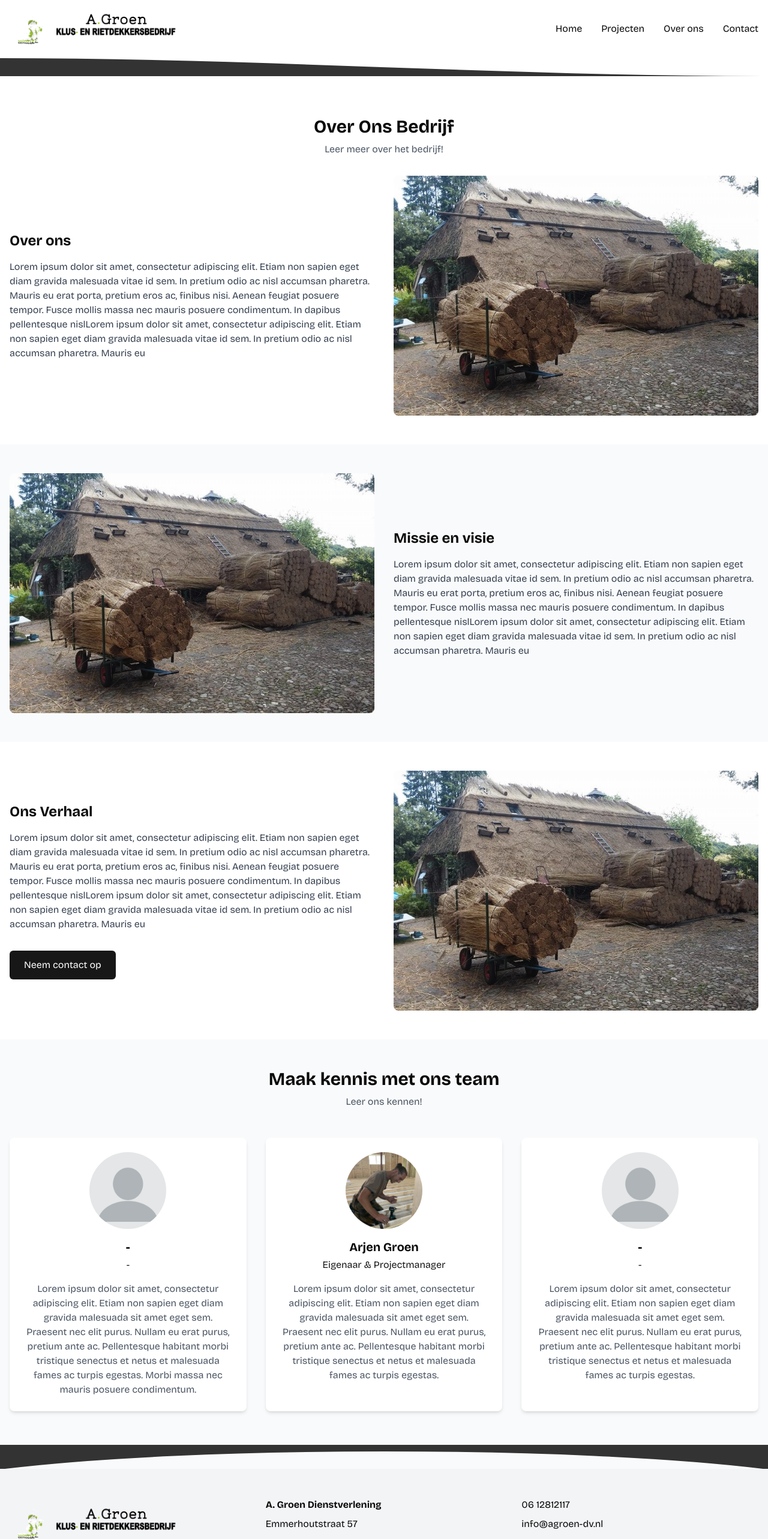
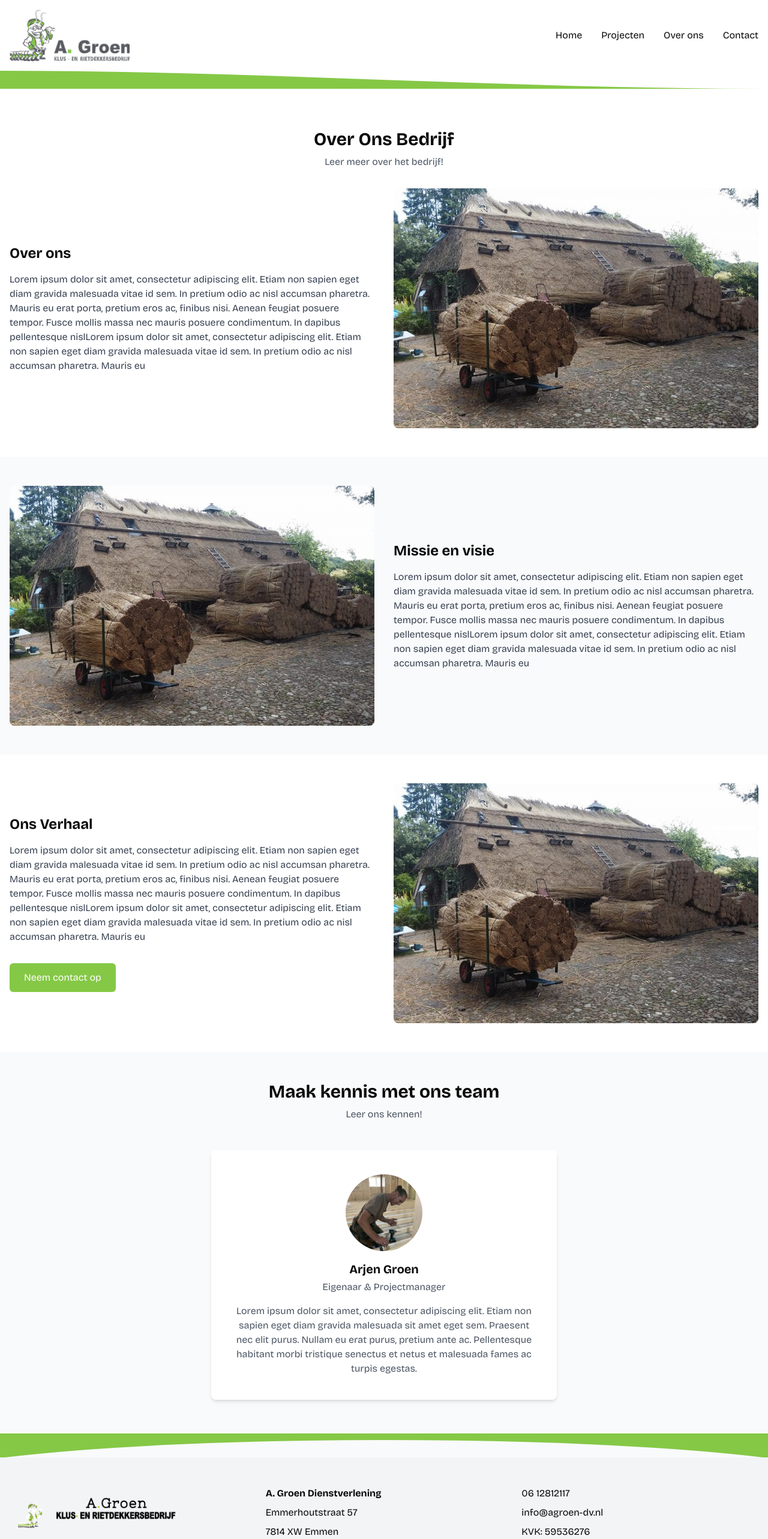
Before and after one commit to milansk05/A.-Groen-Klus-en-rietdekkersbedrijf, a Next.js app in the folder webapp/: page /over-ons in a window 1280 px wide. Shown: the top 2566 px of the page at 60% size. Built offline with nearby package versions, Linux system fonts and the light colour scheme; no server answers; the database is empty.

Commit message:
Tailwind Config aangepast, Nieuw logo toevoegd aan de navbar en Team sectie bijgewerkt

```diff
--- a/webapp/src/app/components/about/TeamSection.tsx
+++ b/webapp/src/app/components/about/TeamSection.tsx
@@ -1,4 +1,4 @@
-import Image from 'next/image'
+import Image from "next/image"
 
 interface TeamMember {
     name: string
@@ -9,23 +9,12 @@ interface TeamMember {
 
 const teamMembers: TeamMember[] = [
     {
-        name: "-",
-        role: "-",
-        description: "Lorem ipsum dolor sit amet, consectetur adipiscing elit. Etiam non sapien eget diam gravida malesuada sit amet eget sem. Praesent nec elit purus. Nullam eu erat purus, pretium ante ac. Pellentesque habitant morbi tristique senectus et netus et malesuada fames ac turpis egestas. Morbi massa nec mauris posuere condimentum.",
-        imageUrl: "/images/profielfoto.png"
-    },
-    {
         name: "Arjen Groen",
         role: "Eigenaar & Projectmanager",
-        description: "Lorem ipsum dolor sit amet, consectetur adipiscing elit. Etiam non sapien eget diam gravida malesuada sit amet eget sem. Praesent nec elit purus. Nullam eu erat purus, pretium ante ac. Pellentesque habitant morbi tristique senectus et netus et malesuada fames ac turpis egestas.",
-        imageUrl: "/images/470232839_615534277474181_3363102830526235454_n.jpg"
+        description:
+            "Lorem ipsum dolor sit amet, consectetur adipiscing elit. Etiam non sapien eget diam gravida malesuada sit amet eget sem. Praesent nec elit purus. Nullam eu erat purus, pretium ante ac. Pellentesque habitant morbi tristique senectus et netus et malesuada fames ac turpis egestas.",
+        imageUrl: "/images/470232839_615534277474181_3363102830526235454_n.jpg",
     },
-    {
-        name: "-",
-        role: "-",
-        description: "Lorem ipsum dolor sit amet, consectetur adipiscing elit. Etiam non sapien eget diam gravida malesuada sit amet eget sem. Praesent nec elit purus. Nullam eu erat purus, pretium ante ac. Pellentesque habitant morbi tristique senectus et netus et malesuada fames ac turpis egestas.",
-        imageUrl: "/images/profielfoto.png"
-    }
 ]
 
 export default function TeamSection() {
@@ -37,19 +26,19 @@ export default function TeamSection() {
                     <p className="text-gray-600">Leer ons kennen!</p>
                 </div>
 
-                <div className="grid md:grid-cols-3 gap-8">
+                <div className="flex justify-center">
                     {teamMembers.map((member, index) => (
-                        <div key={index} className="bg-white p-6 rounded-lg shadow-md">
+                        <div key={index} className="bg-white p-10 rounded-lg shadow-md max-w-xl">
                             <div className="relative w-32 h-32 mx-auto mb-4">
                                 <Image
-                                    src={member.imageUrl}
+                                    src={member.imageUrl || "/placeholder.svg"}
                                     alt={member.name}
                                     fill
                                     className="object-cover rounded-full"
                                 />
                             </div>
                             <h3 className="text-xl font-bold text-center mb-1">{member.name}</h3>
-                            <p className="text-primary text-center mb-4">{member.role}</p>
+                            <p className="text-gray-600 text-center mb-4">{member.role}</p>
                             <p className="text-gray-600 text-center">{member.description}</p>
                         </div>
                     ))}
--- a/webapp/src/app/components/navigation/Navbar.tsx
+++ b/webapp/src/app/components/navigation/Navbar.tsx
@@ -1,17 +1,17 @@
-'use client'
+"use client"
 
-import { useState } from 'react'
-import Image from 'next/image'
-import Link from 'next/link'
-import { Menu, X } from 'lucide-react'
-import CurvedShape from '../ui/CurvedShape'
-import { usePathname } from 'next/navigation'
+import { useState } from "react"
+import Image from "next/image"
+import Link from "next/link"
+import { Menu, X } from "lucide-react"
+import CurvedShape from "../ui/CurvedShape"
+import { usePathname } from "next/navigation"
 
 export default function Navbar() {
     const [isMenuOpen, setIsMenuOpen] = useState(false)
     const pathname = usePathname()
 
-    if (pathname?.startsWith('/admin')) return null
+    if (pathname?.startsWith("/admin")) return null
 
     const toggleMenu = () => {
         setIsMenuOpen(!isMenuOpen)
@@ -23,18 +23,26 @@ export default function Navbar() {
                 <div className="flex justify-between items-center">
                     <Link href="/" className="flex items-center w-[200px] sm:w-[300px]">
                         <Image
-                            src="/images/zwartetekstlgo.png"
+                            src="/./Logo_A-Groen.png"
                             alt="A Groen Dienstverlening Logo"
-                            width={300}
-                            height={80}
+                            width={200}
+                            height={100}
                             priority
                         />
                     </Link>
                     <div className="hidden md:flex gap-8">
-                        <Link href="/" className="hover:text-primary">Home</Link>
-                        <Link href="/projecten" className="hover:text-primary">Projecten</Link>
-                        <Link href="/over-ons" className="hover:text-primary">Over ons</Link>
-                        <Link href="/contact" className="hover:text-primary">Contact</Link>
+                        <Link href="/" className="hover:text-primary">
+                            Home
+                        </Link>
+                        <Link href="/projecten" className="hover:text-primary">
+                            Projecten
+                        </Link>
+                        <Link href="/over-ons" className="hover:text-primary">
+                            Over ons
+                        </Link>
+                        <Link href="/contact" className="hover:text-primary">
+                            Contact
+                        </Link>
                     </div>
                     <button className="md:hidden" onClick={toggleMenu}>
                         {isMenuOpen ? <X size={24} /> : <Menu size={24} />}
@@ -45,10 +53,18 @@ export default function Navbar() {
                 <div className="md:hidden absolute top-full left-0 right-0 bg-white shadow-md z-50">
                     <div className="container mx-auto px-4 py-4">
                         <div className="flex flex-col gap-4">
-                            <Link href="/" className="hover:text-primary" onClick={toggleMenu}>Home</Link>
-                            <Link href="/projecten" className="hover:text-primary" onClick={toggleMenu}>Projecten</Link>
-                            <Link href="/over-ons" className="hover:text-primary" onClick={toggleMenu}>Over ons</Link>
-                            <Link href="/contact" className="hover:text-primary" onClick={toggleMenu}>Contact</Link>
+                            <Link href="/" className="hover:text-primary" onClick={toggleMenu}>
+                                Home
+                            </Link>
+                            <Link href="/projecten" className="hover:text-primary" onClick={toggleMenu}>
+                                Projecten
+                            </Link>
+                            <Link href="/over-ons" className="hover:text-primary" onClick={toggleMenu}>
+                                Over ons
+                            </Link>
+                            <Link href="/contact" className="hover:text-primary" onClick={toggleMenu}>
+                                Contact
+                            </Link>
                         </div>
                     </div>
                 </div>
--- a/webapp/src/app/components/ui/CurvedShape.tsx
+++ b/webapp/src/app/components/ui/CurvedShape.tsx
@@ -11,8 +11,8 @@ export default function CurvedShape({
     className = "",
     variant = "top",
     colors = {
-        primary: "#343333",
-        secondary: "#343333",
+        primary: "#85c846",
+        secondary: "#85c846",
     },
 }: CurvedShapeProps) {
     if (variant === "top") {
--- a/webapp/tailwind.config.ts
+++ b/webapp/tailwind.config.ts
@@ -11,7 +11,7 @@ export default {
   	extend: {
   		colors: {
   			primary: {
-  				DEFAULT: 'hsl(var(--primary))',
+  				DEFAULT: '#85c846',
   				foreground: 'hsl(var(--primary-foreground))'
   			},
   			base: '#343333',
```
Also changed, not shown: webapp/public/Logo_A-Groen.png (added).
